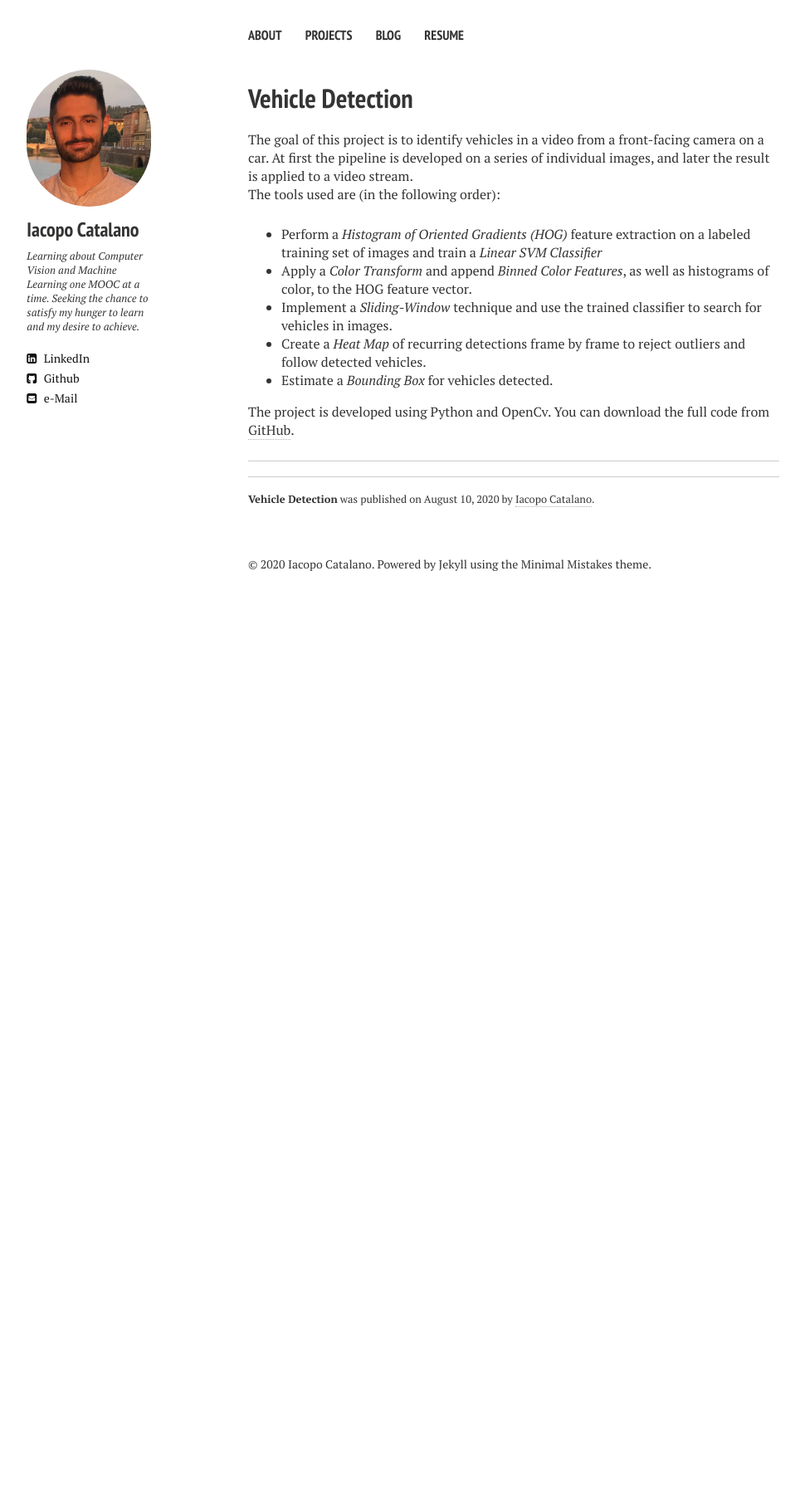
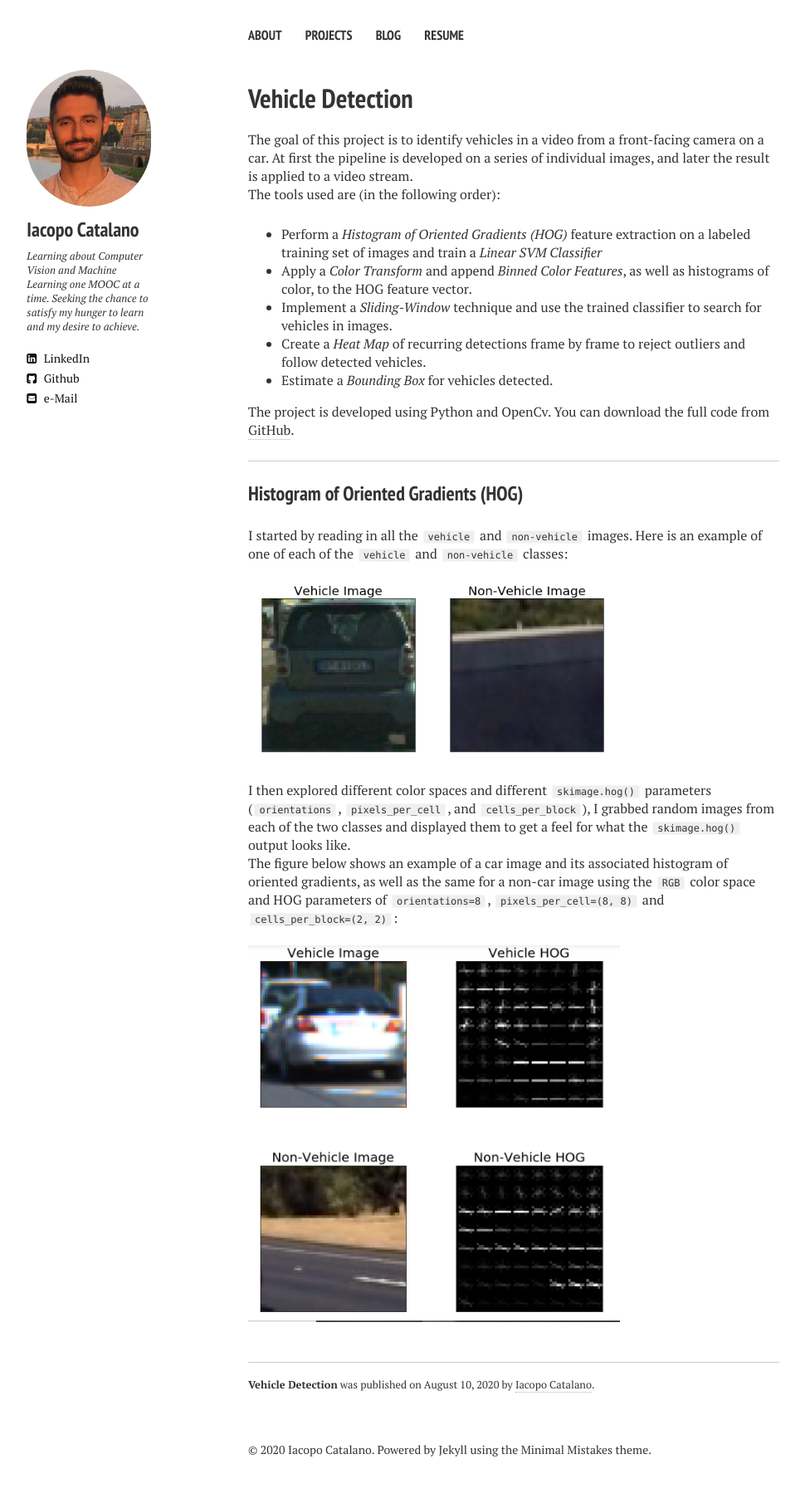
Before and after one commit to IacopomC/iacopomc.github.io, a Jekyll site: the page built from _projects/2020-08-10-vehicle-detection.md, in a window 1280 px wide. Shown: the whole page at 83% size, without its empty margins (21-991 px from the left). Built offline with Jekyll 4.4.1, drawn with Linux system fonts in a browser that asks for light colours; nearby versions of some CDN libraries; before the commit the page ends 900 px from its top, so only the background shows below that.

Commit message:
Write hog section with 2 initial images

```diff
--- a/_projects/2020-08-10-vehicle-detection.md
+++ b/_projects/2020-08-10-vehicle-detection.md
@@ -21,3 +21,23 @@ The tools used are (in the following order):
 The project is developed using Python and OpenCv. You can download the full code from [GitHub](https://github.com/IacopomC/CarND-Vehicle-Detection).
 
 ---
+
+### Histogram of Oriented Gradients (HOG)
+
+I started by reading in all the `vehicle` and `non-vehicle` images.  Here is an example of one of each of the `vehicle` and `non-vehicle` classes:
+
+<br/>
+
+<img src="{{ site.url }}/assets/images/vehicle-detection-project/car_not_car.png" width="70%">
+
+<br/>
+
+I then explored different color spaces and different `skimage.hog()` parameters (`orientations`, `pixels_per_cell`, and `cells_per_block`), I grabbed random images from each of the two classes and displayed them to get a feel for what the `skimage.hog()` output looks like.
+
+The figure below shows an example of a car image and its associated histogram of oriented gradients, as well as the same for a non-car image using the `RGB` color space and HOG parameters of `orientations=8`, `pixels_per_cell=(8, 8)` and `cells_per_block=(2, 2)`:
+
+<br/>
+
+<img src="{{ site.url }}/assets/images/vehicle-detection-project/hog_features.png" width="70%">
+
+<br/>
```
Also changed, not shown: assets/images/vehicle-detection-project/car_not_car.png (added), assets/images/vehicle-detection-project/hog_features.png (added).
